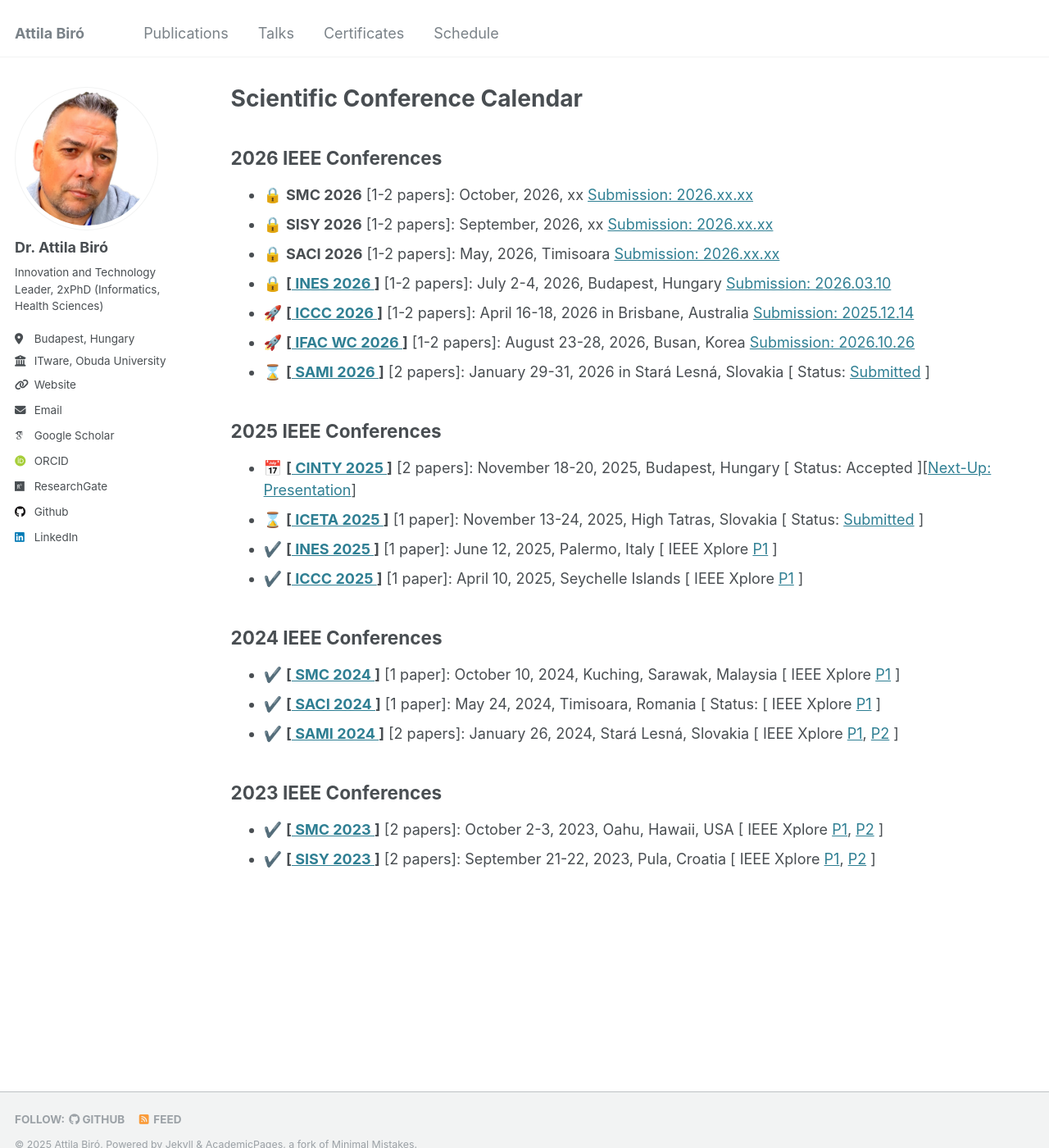
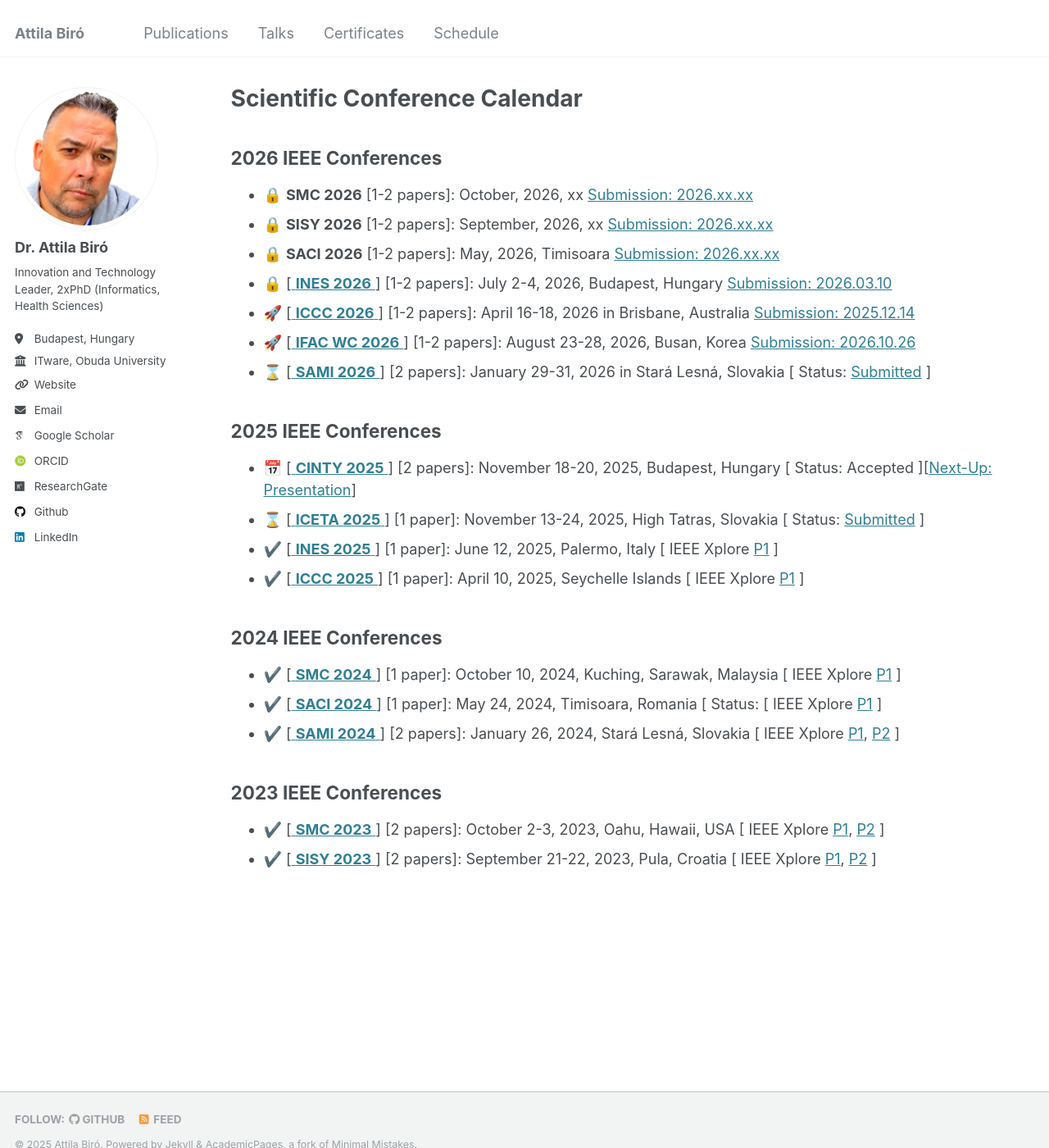
Before and after one commit to biroka/biroka.github.io, a Jekyll site: the page built from _pages/schedule.md, in a window 1280 px wide and 1400 px high. Shown: the whole window at 82% size. Built offline with Jekyll 4.4.1, drawn with Linux system fonts in a browser that asks for light colours; emoji names are drawn with the system emoji font; some web fonts are replaced.

```diff
--- a/_pages/schedule.md
+++ b/_pages/schedule.md
@@ -9,22 +9,22 @@ author_profile: true
   * :lock: **SMC 2026** [1-2 papers]: October, 2026, xx [Submission: 2026.xx.xx](https://www.ieeesmc2026.org/)
   * :lock: **SISY 2026** [1-2 papers]: September, 2026, xx [Submission: 2026.xx.xx](https://conf.uni-obuda.hu/sisy2026/)
   * :lock: **SACI 2026** [1-2 papers]: May, 2026, Timisoara [Submission: 2026.xx.xx](https://conf.uni-obuda.hu/saci2026)
-  * :lock: **[[ INES 2026 ](http://www.ines-conf.org/ines-conf/2026index.html) ]** [1-2 papers]: July 2-4, 2026, Budapest, Hungary [Submission: 2026.03.10](http://www.ines-conf.org/ines-conf/2026index.html)
-  * :rocket: **[[ ICCC 2026 ](https://conf.uni-obuda.hu/iccc2026/) ]** [1-2 papers]: April 16-18, 2026 in Brisbane, Australia [Submission: 2025.12.14](https://conf.uni-obuda.hu/iccc2026)
-  * :rocket: **[[ IFAC WC 2026 ](https://www.ifac2026.org/fairDash.do) ]** [1-2 papers]: August 23-28, 2026, Busan, Korea [Submission: 2026.10.26](https://www.ifac-control.org/conferences/ifac-world-congress-23rd-wc-2026tm)
-  * :hourglass: **[[ SAMI 2026 ](https://conf.uni-obuda.hu/sami2026/) ]** [2 papers]: January 29-31, 2026 in Stará Lesná, Slovakia [ Status: [Submitted](https://conf.uni-obuda.hu/sami2026) ]
+  * :lock: [[ **INES 2026** ](http://www.ines-conf.org/ines-conf/2026index.html) ] [1-2 papers]: July 2-4, 2026, Budapest, Hungary [Submission: 2026.03.10](http://www.ines-conf.org/ines-conf/2026index.html)
+  * :rocket: [[ **ICCC 2026** ](https://conf.uni-obuda.hu/iccc2026/) ] [1-2 papers]: April 16-18, 2026 in Brisbane, Australia [Submission: 2025.12.14](https://conf.uni-obuda.hu/iccc2026)
+  * :rocket: [[ **IFAC WC 2026** ](https://www.ifac2026.org/fairDash.do) ] [1-2 papers]: August 23-28, 2026, Busan, Korea [Submission: 2026.10.26](https://www.ifac-control.org/conferences/ifac-world-congress-23rd-wc-2026tm)
+  * :hourglass: [[ **SAMI 2026** ](https://conf.uni-obuda.hu/sami2026/) ] [2 papers]: January 29-31, 2026 in Stará Lesná, Slovakia [ Status: [Submitted](https://conf.uni-obuda.hu/sami2026) ]
 
 ## 2025 IEEE Conferences
-  * :date: **[[ CINTY 2025 ](https://conf.uni-obuda.hu/cinti2025/) ]** [2 papers]: November 18-20, 2025, Budapest, Hungary [ Status: Accepted ][[Next-Up: Presentation](https://conf.uni-obuda.hu/cinti2025)]
-  * :hourglass: **[[ ICETA 2025 ](https://www.iceta.sk/) ]** [1 paper]: November 13-24, 2025, High Tatras, Slovakia [ Status: [Submitted](https://www.iceta.sk/) ]
-  * :heavy_check_mark: **[[ INES 2025 ](http://www.ines-conf.org/ines-conf/2025index.html)]** [1 paper]: June 12, 2025, Palermo, Italy [ IEEE Xplore [P1](https://ieeexplore.ieee.org/document/11078199/) ]
-  * :heavy_check_mark: **[[ ICCC 2025 ](https://conf.uni-obuda.hu/iccc2025/index.html) ]** [1 paper]: April 10, 2025, Seychelle Islands [ IEEE Xplore [P1](https://ieeexplore.ieee.org/document/10999140/) ]
+  * :date: [[ **CINTY 2025** ](https://conf.uni-obuda.hu/cinti2025/) ] [2 papers]: November 18-20, 2025, Budapest, Hungary [ Status: Accepted ][[Next-Up: Presentation](https://conf.uni-obuda.hu/cinti2025)]
+  * :hourglass: [[ **ICETA 2025** ](https://www.iceta.sk/) ] [1 paper]: November 13-24, 2025, High Tatras, Slovakia [ Status: [Submitted](https://www.iceta.sk/) ]
+  * :heavy_check_mark: [[ **INES 2025** ](http://www.ines-conf.org/ines-conf/2025index.html) ] [1 paper]: June 12, 2025, Palermo, Italy [ IEEE Xplore [P1](https://ieeexplore.ieee.org/document/11078199/) ]
+  * :heavy_check_mark: [[ **ICCC 2025** ](https://conf.uni-obuda.hu/iccc2025/index.html) ] [1 paper]: April 10, 2025, Seychelle Islands [ IEEE Xplore [P1](https://ieeexplore.ieee.org/document/10999140/) ]
 
 ## 2024 IEEE Conferences
-  * :heavy_check_mark: **[[ SMC 2024 ](https://www.ieeesmc2024.org/home) ]** [1 paper]: October 10, 2024, Kuching, Sarawak, Malaysia [ IEEE Xplore [P1](https://ieeexplore.ieee.org/document/10831505/) ]
-  * :heavy_check_mark: **[[ SACI 2024 ](https://conf.uni-obuda.hu/saci2024/) ]** [1 paper]: May 24, 2024, Timisoara, Romania [ Status: [ IEEE Xplore [P1](https://ieeexplore.ieee.org/document/10619802/) ]
-  * :heavy_check_mark: **[[ SAMI 2024 ](https://conf.uni-obuda.hu/sami2024/) ]** [2 papers]: January 26, 2024, Stará Lesná, Slovakia [ IEEE Xplore [P1](https://ieeexplore.ieee.org/document/10432817/), [P2](https://ieeexplore.ieee.org/document/10432911/) ]
+  * :heavy_check_mark: [[ **SMC 2024** ](https://www.ieeesmc2024.org/home) ] [1 paper]: October 10, 2024, Kuching, Sarawak, Malaysia [ IEEE Xplore [P1](https://ieeexplore.ieee.org/document/10831505/) ]
+  * :heavy_check_mark: [[ **SACI 2024** ](https://conf.uni-obuda.hu/saci2024/) ] [1 paper]: May 24, 2024, Timisoara, Romania [ Status: [ IEEE Xplore [P1](https://ieeexplore.ieee.org/document/10619802/) ]
+  * :heavy_check_mark: [[ **SAMI 2024** ](https://conf.uni-obuda.hu/sami2024/) ] [2 papers]: January 26, 2024, Stará Lesná, Slovakia [ IEEE Xplore [P1](https://ieeexplore.ieee.org/document/10432817/), [P2](https://ieeexplore.ieee.org/document/10432911/) ]
 
 ## 2023 IEEE Conferences
-  * :heavy_check_mark: **[[ SMC 2023 ](https://www.ieeesmc.org/conference-2023/) ]** [2 papers]: October 2-3, 2023, Oahu, Hawaii, USA [ IEEE Xplore [P1](https://ieeexplore.ieee.org/document/10394349/), [P2](https://ieeexplore.ieee.org/document/10394396/) ]
-  * :heavy_check_mark: **[[ SISY 2023 ](https://conf.uni-obuda.hu/sisy2023/index.html) ]** [2 papers]: September 21-22, 2023, Pula, Croatia [ IEEE Xplore [P1](https://ieeexplore.ieee.org/document/10417876/), [P2](https://ieeexplore.ieee.org/document/10417915/) ]
+  * :heavy_check_mark: [[ **SMC 2023** ](https://www.ieeesmc.org/conference-2023/) ] [2 papers]: October 2-3, 2023, Oahu, Hawaii, USA [ IEEE Xplore [P1](https://ieeexplore.ieee.org/document/10394349/), [P2](https://ieeexplore.ieee.org/document/10394396/) ]
+  * :heavy_check_mark: [[ **SISY 2023** ](https://conf.uni-obuda.hu/sisy2023/index.html) ] [2 papers]: September 21-22, 2023, Pula, Croatia [ IEEE Xplore [P1](https://ieeexplore.ieee.org/document/10417876/), [P2](https://ieeexplore.ieee.org/document/10417915/) ]
```
